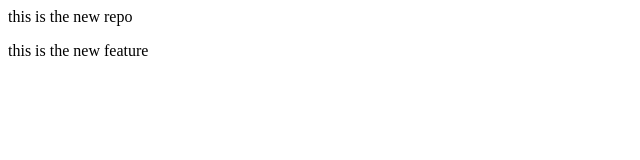
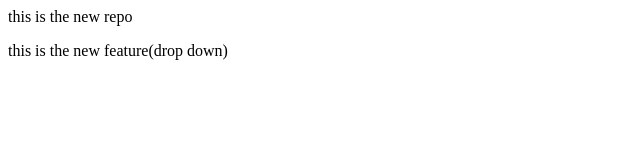
Before and after one commit to 18bharathkumar/secound-try, a plain HTML site: page index.html in a window 1280 px wide. Shown: the full height of the page, 0-640 px from the left. Drawn offline with Linux system fonts and the light colour scheme.

Commit message:
adding drop down

```diff
--- a/index.html
+++ b/index.html
@@ -1,2 +1,2 @@
 <p>this is the new repo</p>
-<p>this is the new feature</p>
+<p>this is the new feature(drop down)</p>
```
